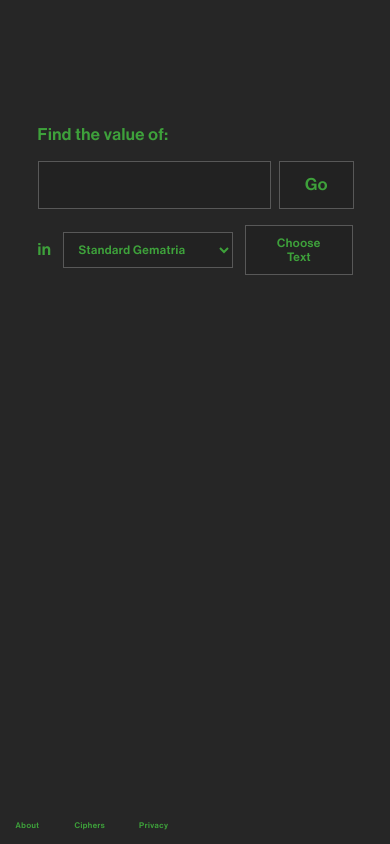
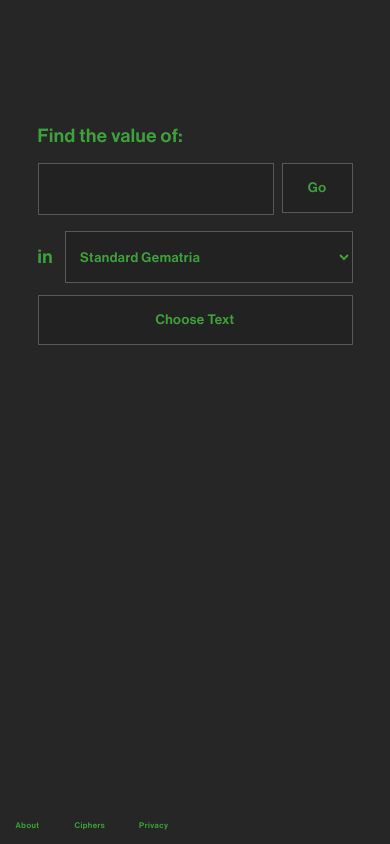
Before and after one commit to mattcong/gematria-calculator, a Next.js app: page / in a window 390 px wide. Built offline with nearby package versions, Linux system fonts and the light colour scheme.

Commit message:
responsivity

```diff
--- a/src/app/api/calculate-alphabet/route.ts
+++ b/src/app/api/calculate-alphabet/route.ts
@@ -21,19 +21,20 @@ export async function GET(req: NextRequest, res: NextResponse) {
     const cipher = `${url.searchParams.get("cipher")}`
     const text = `${url.searchParams.get("text")}`
 
-    const getFilePath = (fileName: string) => {
-      const basePath = process.env.NODE_ENV === "development" ? process.cwd() : "/var/task"
+    const localKjv = path.join(process.cwd(), "files", "bible-kjv.txt")
+    const prodKjv = "/var/task/files/bible-kjv.txt"
 
-      return path.join(basePath, "files", fileName)
-    }
+    const localApocrypha = path.join(process.cwd(), "files", "british-english.txt")
+    const prodApocrypha = "/var/task/files/british-english.txt"
 
-    const fileNameMap: { [key: string]: string } = {
-      kjv: "bible-kjv.txt",
-      apocrypha: "apocrypha.txt",
-      default: "british-english.txt",
-    }
+    const localDefault = path.join(process.cwd(), "files", "british-english.txt")
+    const prodDefault = "/var/task/files/british-english.txt"
 
-    const filePath = getFilePath(fileNameMap[text])
+    const kjvFile = process.env.NODE_ENV === "development" ? localKjv : prodKjv
+    const apocryphaFile = process.env.NODE_ENV === "development" ? localApocrypha : prodApocrypha
+    const defaultFile = process.env.NODE_ENV === "development" ? localDefault : prodDefault
+
+    const filePath = text === "kjv" ? kjvFile : text === "apocrypha" ? apocryphaFile : defaultFile
 
     const wordList = fs.readFileSync(filePath, "utf-8").toString().split("\n")
     const wordListMap = preCalculateValues(wordList, getCipher(cipher))
--- a/src/app/globals.css
+++ b/src/app/globals.css
@@ -13,6 +13,8 @@
   --element-border-2: #81818190;
   --element-bg-2: #00000018;
   --element-bg-2-hover: #a1a1a10e;
+
+  --input-height: 50px;
 }
 
 body {
@@ -26,48 +28,6 @@ button {
   color: var(--element-2);
 }
 
-.container {
-  padding: 12px;
-}
-
-.input {
-  border: 1px solid var(--element-border-2);
-  background-color: var(--element-bg-2);
-}
-
-.input:active {
-  background-color: var(--element-bg-2);
-}
-
-.select-menu {
-  border: 1px solid var(--element-border-2);
-  color: var(--element-2);
-  background-color: var(--element-bg-2);
-}
-
-.mid-button,
-.small-button {
-  background-color: var(--element-bg-2);
-  color: var(--element-2);
-  border: 1px solid var(--element-border-2);
-}
-
-.mid-button:hover,
-.small-button:hover {
-  background-color: var(--element-bg-2-hover);
-}
-
-.mid-button:active,
-.small-button:active {
-  background-color: #5e5e5e0e;
-}
-
-.footer {
-  background-color: var(--bg-2);
-}
-
-/* TYPEOGRAPHY */
-
 @font-face {
   font-family: Neue;
   src: url(../../public/fonts/NeueHaasDisplayMedium.ttf);
@@ -75,9 +35,9 @@ button {
 
 :root {
   --fs-nav: clamp(0.5rem, 0.35rem + 0.5vw, 1.5rem);
-  --fs-body-small: clamp(0.6rem, 0.6rem + 0.6vw, 2rem);
-  --fs-body-mid: clamp(0.8rem, 1rem + 0.7vw, 2.7rem);
-  --fs-body-large: clamp(0.8rem, 1.2rem + 1.5vw, 4rem);
+  --fs-body-small: clamp(0.8rem, 0.7rem + 0.6vw, 2rem);
+  --fs-body-mid: clamp(0.9rem, 1rem + 0.7vw, 2.7rem);
+  --fs-body-large: clamp(0.9rem, 1.2rem + 1.5vw, 4rem);
 }
 
 body,
@@ -93,29 +53,9 @@ a {
   color: inherit;
 }
 
-.select-menu {
-  font-size: var(--fs-body-small);
+.container {
+  padding: 12px;
 }
-
-.form-wrap,
-button {
-  font-size: calc(var(--fs-body-mid) - 2px);
-}
-
-.input {
-  font-size: var(--fs-body-mid);
-}
-
-.result-wrap {
-  font-size: var(--fs-body-large);
-  line-height: calc(var(--fs-body-large) + 0.8vw);
-}
-
-.footer {
-  font-size: var(--fs-nav);
-}
-
-/* STRUCTURE */
 
 .form-wrap {
   width: clamp(200px, 60%, 1500px);
@@ -125,6 +65,8 @@ button {
   display: flex;
   flex-direction: column;
   gap: 16px;
+
+  font-size: var(--fs-body-mid);
 }
 
 @media (max-width: 600px) {
@@ -136,41 +78,40 @@ button {
 
 .result-wrap {
   width: 95%;
-  margin: 5% auto;
+  margin: 0 auto 8rem;
+
+  font-size: var(--fs-body-large);
+  line-height: calc(var(--fs-body-large) + 0.8vw);
 }
-
-.footer {
-  display: grid;
-  grid-template-columns: 0.5fr 0.55fr 0.5fr 3fr 0.5fr;
-  position: fixed;
-  left: 0;
-  right: 0;
-  bottom: 0;
-  padding: 12px 4% 14px;
-  user-select: none;
-}
-
-@media (max-width: 600px) {
-  .footer {
-    grid-template-columns: 0.5fr 0.55fr 0.5fr 1fr 0.5fr;
-  }
-}
-
-/* FORMS */
 
 .input-wrap {
   border: none;
-  height: fit-content;
   display: flex;
   gap: 8px;
   justify-content: space-between;
   user-select: none;
 }
 
+.input-border {
+  width: 100%;
+  border: 1px solid var(--element-border-2);
+  background-color: var(--element-bg-2);
+}
+
 .input {
-  width: clamp(400px, 47vw, 900px);
+  width: calc(100% - 20px);
   height: calc(var(--fs-body-mid) + 25px);
-  padding: 0.3% 1.5%;
+  background-color: transparent;
+  height: var(--input-height);
+
+  font-size: var(--fs-body-mid);
+
+  padding: 0 10px;
+  border: none;
+}
+
+.input:active {
+  background-color: var(--element-bg-2);
 }
 
 .input:focus,
@@ -180,33 +121,65 @@ a:focus {
   outline: 1px solid var(--element-2);
 }
 
+.controls-container {
+  display: flex;
+  gap: 12px;
+}
+
+@media (max-width: 600px) {
+  .controls-container {
+    display: flex;
+    flex-direction: column;
+    gap: 12px;
+  }
+}
+
+.select-wrap {
+  display: flex;
+  gap: 12px;
+  align-items: center;
+}
+
+.select-menu-border {
+  border: 1px solid var(--element-border-2);
+  width: 100%;
+}
+
 .select-menu {
   padding: 10px;
   cursor: pointer;
+  width: 100%;
+  height: var(--input-height);
+
+  font-size: var(--fs-body-small);
+
+  border: none;
+  color: var(--element-2);
+  background-color: var(--element-bg-2);
 }
 
-/* BUTTONS */
-
-.mid-button,
-.small-button {
+.button {
   display: flex;
   align-items: center;
   justify-content: center;
+  padding: 0 25px;
+  cursor: pointer;
+
+  font-size: var(--fs-body-small);
+
+  background-color: var(--element-bg-2);
+  color: var(--element-2);
+  border: 1px solid var(--element-border-2);
+  height: var(--input-height);
 }
 
-.mid-button {
-  padding: 10px 25px;
-  cursor: pointer;
-  width: 80px;
+.button:hover {
+  background-color: var(--element-bg-2-hover);
 }
 
-.small-button {
-  padding: 10px 25px;
-  cursor: pointer;
-  font-size: var(--fs-body-small);
+.button:active {
+  background-color: #5e5e5e0e;
 }
-
-/* LOADING SPINNER */
 
 .spinner-container {
   display: inline-block;
@@ -228,9 +201,29 @@ a:focus {
 }
 
 .path {
-  stroke: var(--element-2); /* You can change this to your preferred color */
+  animation: dash 1.5s ease-in-out infinite;
+  stroke: var(--element-2);
   stroke-linecap: round;
-  animation: dash 1.5s ease-in-out infinite;
+}
+
+.footer {
+  display: grid;
+  grid-template-columns: 0.5fr 0.55fr 0.5fr 3fr 0.5fr;
+  position: fixed;
+  left: 0;
+  right: 0;
+  bottom: 0;
+  padding: 12px 4% 14px;
+  user-select: none;
+
+  font-size: var(--fs-nav);
+  background-color: var(--bg-2);
+}
+
+@media (max-width: 600px) {
+  .footer {
+    grid-template-columns: 0.5fr 0.55fr 0.5fr 1fr 0.5fr;
+  }
 }
 
 @keyframes rotate {
--- a/src/components/DisplayWords.tsx
+++ b/src/components/DisplayWords.tsx
@@ -11,7 +11,7 @@ const DisplayWords = ({ calculationResult, setCalculationResult }: DisplayWordsP
 
   return (
     <>
-      <button className="small-button" onClick={() => setCalculationResult(null)}>
+      <button className="button" onClick={() => setCalculationResult(null)}>
         Back
       </button>
       <div className="result-wrap">
--- a/src/components/MainInput.tsx
+++ b/src/components/MainInput.tsx
@@ -28,6 +28,8 @@ const MainInput = ({
   }
 
   const showTextDropdown = () => setShowTexts(true)
+
+  const isLoading = loading || alphabetLoading
 
   const getAlphabet = async () => {
     setAlphabetLoading(true)
@@ -60,14 +62,24 @@ const MainInput = ({
       <div className="form-wrap">
         <label htmlFor="calculation-input">Find the value of:</label>
         <div className="input-wrap">
-          <input className="input" type="text" value={word} onChange={handleInputChange} required />
-          <button className="mid-button" type="submit">
-            {loading || alphabetLoading ? <LoadingSpinner /> : "Go"}
+          <div className="input-border">
+            <input
+              className="input"
+              type="text"
+              value={word}
+              onChange={handleInputChange}
+              required
+              disabled={isLoading}
+            />
+          </div>
+          <button className="button" type="submit" disabled={isLoading}>
+            {isLoading ? <LoadingSpinner /> : "Go"}
           </button>
         </div>
-        <div style={{ display: "flex", gap: "12px" }}>
-          <div style={{ display: "flex", gap: "12px", alignItems: "center" }}>
+        <div className="controls-container">
+          <div className="select-wrap">
             <label htmlFor="cipher">in</label>
+            <div className="select-menu-border">
               <select className="select-menu" value={cipher} onChange={handleCipherSelect}>
                 <option value="Standard Gematria">Standard Gematria</option>
                 <option value="Reverse Standard Gematria">Reverse Standard</option>
@@ -77,18 +89,26 @@ const MainInput = ({
                 <option value="Multiple 6 Gematria">Multiple 6 Gematria</option>
               </select>
             </div>
-          <div style={{ display: "flex", gap: "12px", alignItems: "center" }}>
+          </div>
+          <div className="select-wrap">
             {showTexts ? (
               <>
                 <label htmlFor="cipher">using</label>
+                <div className="select-menu-border">
                   <select className="select-menu" value={text} onChange={handleTextSelect}>
                     <option value="default">No Text</option>
                     <option value="kjv">Holy Bible (KJV)</option>
                     <option value="apocrypha">Apocrypha</option>
                   </select>
+                </div>
               </>
             ) : (
-              <button className="small-button" type="button" onClick={showTextDropdown}>
+              <button
+                className="button"
+                style={{ width: "100%" }}
+                type="button"
+                onClick={showTextDropdown}
+              >
                 Choose Text
               </button>
             )}
```
Lines whose indentation alone changed are shown as unchanged.
